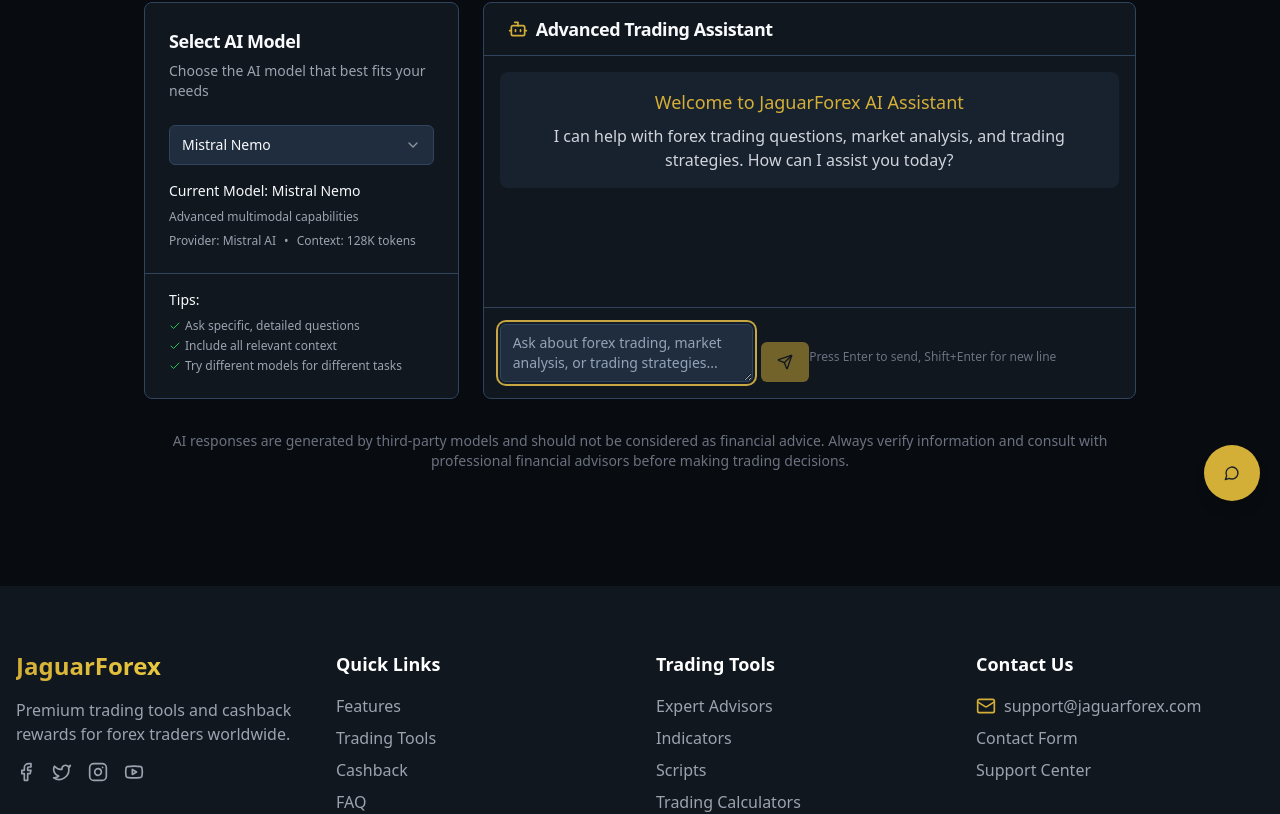
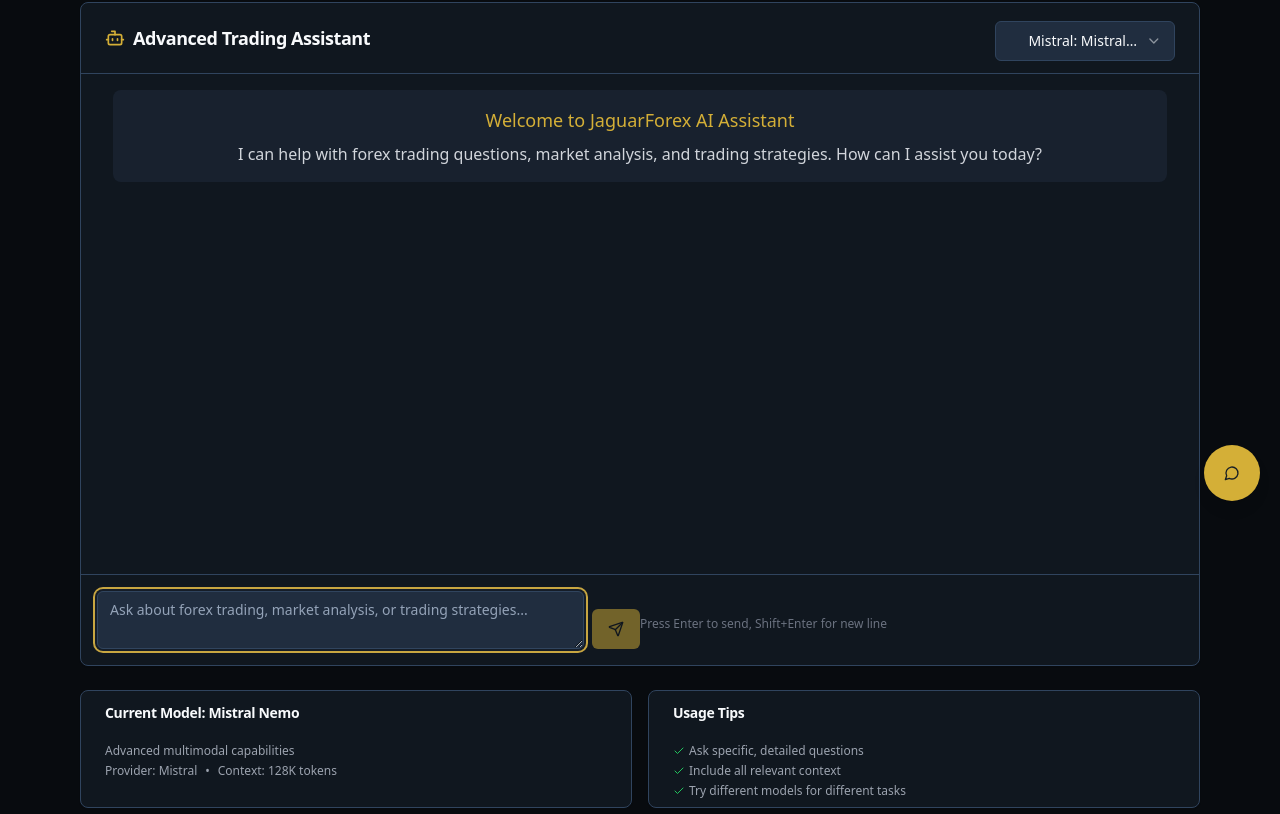
Before and after one commit to scolex007/jaguarforex-trade-boost, a React (Vite) app: page /ai in a window 1280 px wide. Shown: the part 279-1093 px from the top of the page. Built offline with nearby package versions, Linux system fonts and the light colour scheme.

Commit message:
Refactor AI page layout and model selection
- Increased space for chat interaction.
- Relocated AI model selection.
- Added scrollbar for chat history.
- Updated AI model options and set Mistral Nemo as default.

```diff
--- a/package.json
+++ b/package.json
@@ -52,7 +52,7 @@
     "react": "^18.3.1",
     "react-day-picker": "^8.10.1",
     "react-dom": "^18.3.1",
-    "react-helmet-async": "^1.3.0",
+    "react-helmet-async": "^2.0.5",
     "react-hook-form": "^7.53.0",
     "react-resizable-panels": "^2.1.3",
     "react-router-dom": "^6.26.2",
--- a/src/pages/AI.tsx
+++ b/src/pages/AI.tsx
@@ -6,6 +6,7 @@ import Navbar from '@/components/Navbar';
 import Footer from '@/components/Footer';
 import { Button } from '@/components/ui/button';
 import { Textarea } from '@/components/ui/textarea';
+import { ScrollArea } from "@/components/ui/scroll-area";
 import {
   Select,
   SelectContent,
@@ -136,7 +137,7 @@ const AI = () => {
       <Navbar />
 
       <main className="min-h-screen bg-jaguarblue-950 pt-20 pb-16">
-        <div className="container mx-auto px-4 max-w-5xl">
+        <div className="container mx-auto px-4 max-w-6xl">
           {/* Header */}
           <div className="mb-8 text-center">
             <h1 className="text-3xl md:text-4xl font-bold mb-4">
@@ -148,92 +149,36 @@ const AI = () => {
           </div>
 
           {/* Chat interface */}
-          <div className="grid md:grid-cols-3 gap-6">
-            {/* Model selection sidebar */}
-            <div className="md:col-span-1">
-              <Card className="bg-jaguarblue-900 border-jaguarblue-700">
-                <CardHeader>
-                  <CardTitle className="text-lg">Select AI Model</CardTitle>
-                  <CardDescription className="text-gray-400">
-                    Choose the AI model that best fits your needs
-                  </CardDescription>
-                </CardHeader>
-                <CardContent>
+          <Card className="bg-jaguarblue-900 border-jaguarblue-700 flex flex-col">
+            {/* Model selector in header */}
+            <CardHeader className="border-b border-jaguarblue-700 py-3 flex flex-row items-center justify-between">
+              <div className="flex items-center">
+                <Bot className="h-5 w-5 text-jaguargold mr-2" />
+                <CardTitle className="text-lg">Advanced Trading Assistant</CardTitle>
+              </div>
+              <div className="flex items-center">
                 <Select
                   value={selectedModel}
                   onValueChange={setSelectedModel}
                 >
-                    <SelectTrigger className="bg-jaguarblue-800 border-jaguarblue-700">
+                  <SelectTrigger className="w-[180px] bg-jaguarblue-800 border-jaguarblue-700">
                     <SelectValue placeholder="Select a model" />
                   </SelectTrigger>
                   <SelectContent className="bg-jaguarblue-800 border-jaguarblue-700">
-                      <SelectGroup>
-                        <SelectLabel>Anthropic</SelectLabel>
-                        {availableModels.filter(m => m.provider === 'Anthropic').map(model => (
+                    {availableModels.map((model) => (
                       <SelectItem key={model.id} value={model.id}>
-                            {model.name}
+                        {model.provider}: {model.name}
                       </SelectItem>
                     ))}
-                      </SelectGroup>
-                      <SelectGroup>
-                        <SelectLabel>OpenAI</SelectLabel>
-                        {availableModels.filter(m => m.provider === 'OpenAI').map(model => (
-                          <SelectItem key={model.id} value={model.id}>
-                            {model.name}
-                          </SelectItem>
-                        ))}
-                      </SelectGroup>
-                      <SelectGroup>
-                        <SelectLabel>Mistral AI</SelectLabel>
-                        {availableModels.filter(m => m.provider === 'Mistral AI').map(model => (
-                          <SelectItem key={model.id} value={model.id}>
-                            {model.name}
-                          </SelectItem>
-                        ))}
-                      </SelectGroup>
                   </SelectContent>
                 </Select>
-
-                  <div className="mt-4 space-y-2">
-                    <h4 className="text-sm font-medium">Current Model: {currentModel.name}</h4>
-                    <p className="text-xs text-gray-400">{currentModel.description}</p>
-                    <div className="text-xs text-gray-400 flex items-center">
-                      <span>Provider: {currentModel.provider}</span>
-                      <span className="mx-2">•</span>
-                      <span>Context: {(currentModel.contextWindow / 1000).toFixed(0)}K tokens</span>
-                    </div>
-                  </div>
-                </CardContent>
-                <CardFooter className="flex flex-col items-start border-t border-jaguarblue-700 pt-4">
-                  <h4 className="text-sm font-medium mb-2">Tips:</h4>
-                  <ul className="text-xs text-gray-400 space-y-1">
-                    <li className="flex items-start">
-                      <Check className="h-3 w-3 mr-1 mt-0.5 text-green-500" />
-                      <span>Ask specific, detailed questions</span>
-                    </li>
-                    <li className="flex items-start">
-                      <Check className="h-3 w-3 mr-1 mt-0.5 text-green-500" />
-                      <span>Include all relevant context</span>
-                    </li>
-                    <li className="flex items-start">
-                      <Check className="h-3 w-3 mr-1 mt-0.5 text-green-500" />
-                      <span>Try different models for different tasks</span>
-                    </li>
-                  </ul>
-                </CardFooter>
-              </Card>
-            </div>
-
-            {/* Chat window */}
-            <div className="md:col-span-2 flex flex-col">
-              <Card className="bg-jaguarblue-900 border-jaguarblue-700 flex-1 flex flex-col">
-                <CardHeader className="border-b border-jaguarblue-700 py-3">
-                  <div className="flex items-center">
-                    <Bot className="h-5 w-5 text-jaguargold mr-2" />
-                    <CardTitle className="text-lg">Advanced Trading Assistant</CardTitle>
               </div>
             </CardHeader>
-                <CardContent className="flex-1 overflow-y-auto p-4 h-[500px] space-y-4" id="chat-messages">
+
+            {/* Chat messages with scroll area */}
+            <CardContent className="p-0 flex-1">
+              <ScrollArea className="h-[500px] p-4">
+                <div className="space-y-4 px-4">
                   {/* Welcome message if no messages */}
                   {messages.length === 0 && (
                     <div className="bg-jaguarblue-800/50 rounded-lg p-4 text-center">
@@ -297,7 +242,11 @@ const AI = () => {
 
                   {/* Invisible element to scroll to */}
                   <div ref={messagesEndRef} />
+                </div>
+              </ScrollArea>
             </CardContent>
+
+            {/* Input area */}
             <CardFooter className="border-t border-jaguarblue-700 p-4">
               <div className="flex items-end w-full">
                 <Textarea
@@ -322,11 +271,48 @@ const AI = () => {
               </div>
             </CardFooter>
           </Card>
+
+          {/* Model info and disclaimer */}
+          <div className="mt-6 flex flex-wrap gap-4">
+            <Card className="bg-jaguarblue-900 border-jaguarblue-700 flex-1">
+              <CardHeader className="py-3">
+                <CardTitle className="text-sm">Current Model: {currentModel.name}</CardTitle>
+              </CardHeader>
+              <CardContent className="py-2">
+                <p className="text-xs text-gray-400">{currentModel.description}</p>
+                <div className="text-xs text-gray-400 flex items-center mt-1">
+                  <span>Provider: {currentModel.provider}</span>
+                  <span className="mx-2">•</span>
+                  <span>Context: {(currentModel.contextWindow / 1000).toFixed(0)}K tokens</span>
                 </div>
+              </CardContent>
+            </Card>
+
+            <Card className="bg-jaguarblue-900 border-jaguarblue-700 flex-1">
+              <CardHeader className="py-3">
+                <CardTitle className="text-sm">Usage Tips</CardTitle>
+              </CardHeader>
+              <CardContent className="py-2">
+                <ul className="text-xs text-gray-400 space-y-1">
+                  <li className="flex items-start">
+                    <Check className="h-3 w-3 mr-1 mt-0.5 text-green-500" />
+                    <span>Ask specific, detailed questions</span>
+                  </li>
+                  <li className="flex items-start">
+                    <Check className="h-3 w-3 mr-1 mt-0.5 text-green-500" />
+                    <span>Include all relevant context</span>
+                  </li>
+                  <li className="flex items-start">
+                    <Check className="h-3 w-3 mr-1 mt-0.5 text-green-500" />
+                    <span>Try different models for different tasks</span>
+                  </li>
+                </ul>
+              </CardContent>
+            </Card>
           </div>
 
           {/* Disclaimer */}
-          <div className="mt-8 text-center text-sm text-gray-500">
+          <div className="mt-6 text-center text-sm text-gray-500">
             <p>
               AI responses are generated by third-party models and should not be considered as financial advice.
               Always verify information and consult with professional financial advisors before making trading decisions.
--- a/src/services/aiAssistantService.ts
+++ b/src/services/aiAssistantService.ts
@@ -31,46 +31,46 @@ export interface ModelOption {
 // Available models
 export const availableModels: ModelOption[] = [
   {
-    id: 'anthropic/claude-3-opus',
-    name: 'Claude 3 Opus',
-    provider: 'Anthropic',
-    description: 'Most powerful model with advanced reasoning',
-    contextWindow: 200000
+    id: 'mistralai/mistral-nemo',
+    name: 'Mistral Nemo',
+    provider: 'Mistral',
+    description: 'Advanced multimodal capabilities',
+    contextWindow: 128000
   },
   {
-    id: 'anthropic/claude-3-sonnet',
-    name: 'Claude 3 Sonnet',
-    provider: 'Anthropic',
-    description: 'Balanced performance and capability',
-    contextWindow: 180000
-  },
-  {
-    id: 'anthropic/claude-3-haiku',
-    name: 'Claude 3 Haiku',
+    id: 'anthropic/claude-3.5-haiku-20241022',
+    name: 'Claude 3.5 Haiku (2024-10-22)',
     provider: 'Anthropic',
     description: 'Fast and efficient for simpler tasks',
     contextWindow: 150000
   },
   {
-    id: 'mistralai/mistral-nemo',
-    name: 'Mistral Nemo',
-    provider: 'Mistral AI',
-    description: 'Advanced multimodal capabilities',
+    id: 'openai/gpt-4o-mini-2024-07-18',
+    name: 'GPT-4o-mini',
+    provider: 'OpenAI',
+    description: 'Compact but powerful assistant',
     contextWindow: 128000
   },
   {
-    id: 'openai/gpt-4-turbo',
-    name: 'GPT-4 Turbo',
-    provider: 'OpenAI',
-    description: 'Advanced reasoning and problem-solving',
+    id: 'google/gemini-2.5-flash-preview',
+    name: 'Gemini 2.5 Flash Preview',
+    provider: 'Google',
+    description: 'Fast responses with latest capabilities',
     contextWindow: 128000
   },
   {
-    id: 'openai/gpt-3.5-turbo',
-    name: 'GPT-3.5 Turbo',
-    provider: 'OpenAI',
-    description: 'Fast and cost-effective assistant',
-    contextWindow: 16000
+    id: 'qwen/qwen2.5-coder-7b-instruct',
+    name: 'Qwen 2.5 Coder',
+    provider: 'Qwen',
+    description: 'Specialized for coding tasks',
+    contextWindow: 32000
+  },
+  {
+    id: 'meta-llama/llama-4-maverick',
+    name: 'Llama 4 Maverick',
+    provider: 'Meta',
+    description: 'Advanced reasoning and problem-solving',
+    contextWindow: 128000
   }
 ];
 
```
Also changed, not shown: 1 other file (tests, documents, lock files or other folders). Lines whose indentation alone changed are shown as unchanged.
